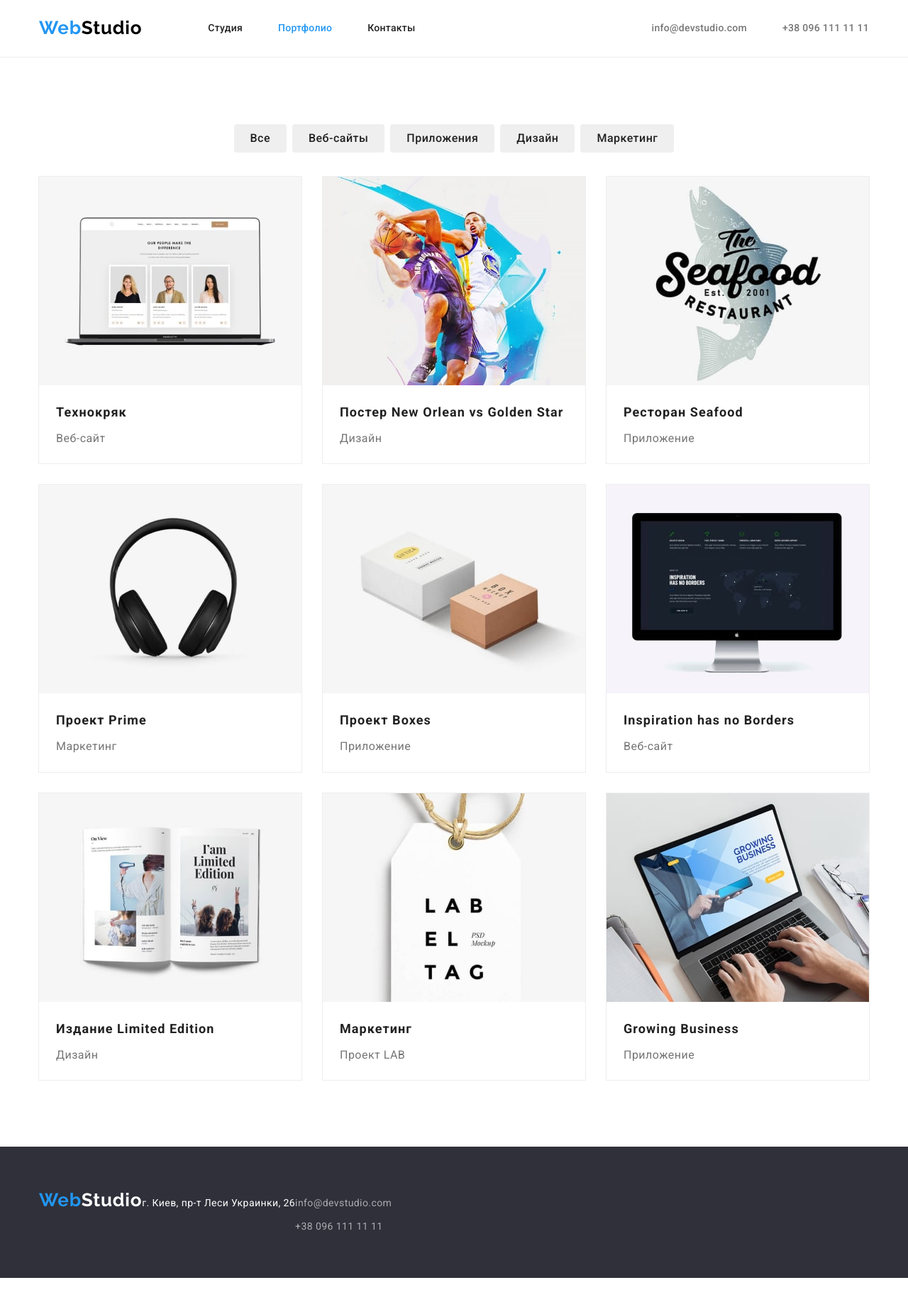
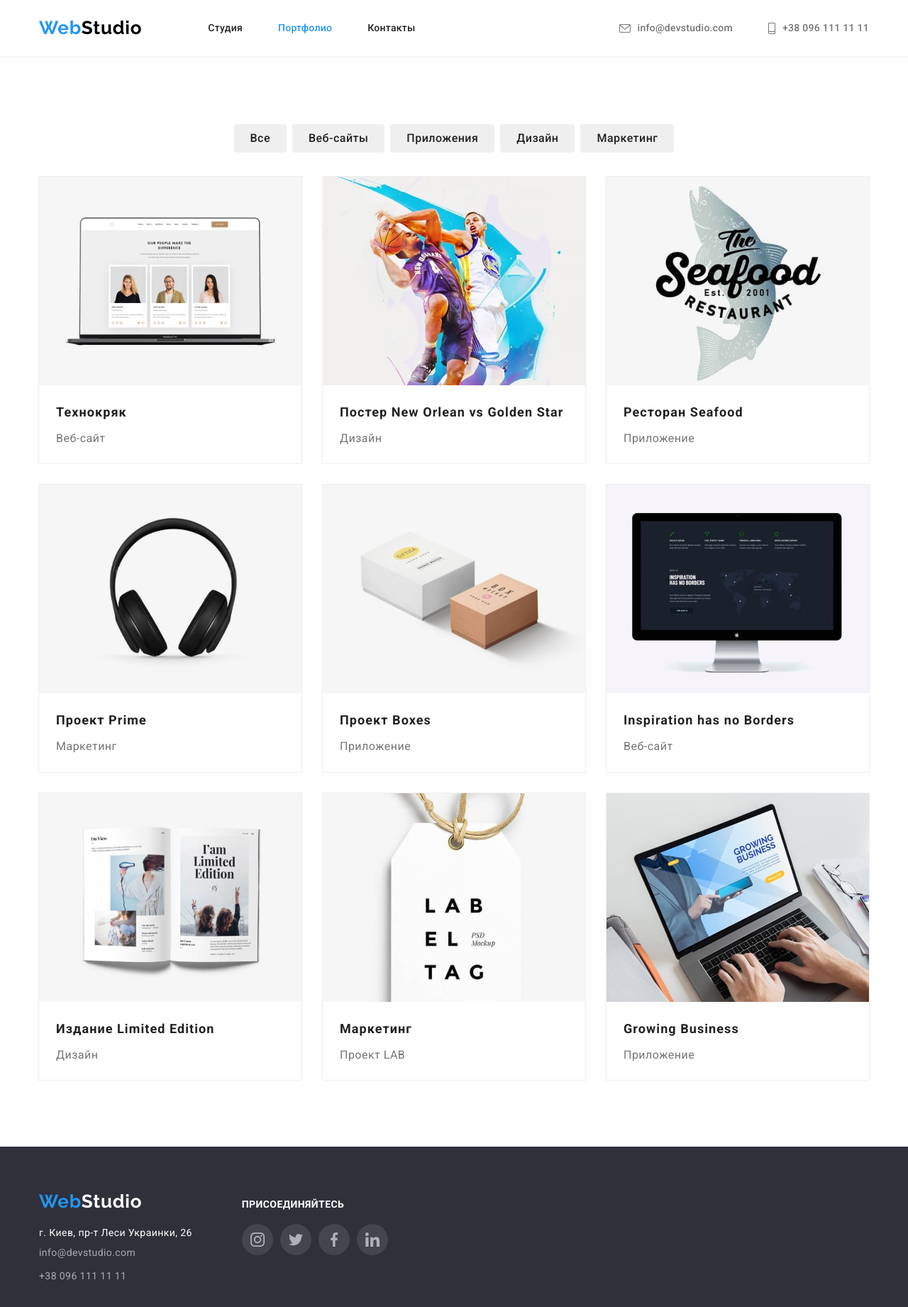
Before and after one commit to Tata-f/goit-markup-hw-04, a plain HTML site: page portfolio.html in a window 1280 px wide. Shown: the whole page at 71% size. Before the commit the page ends 1801 px from the top, so only its background shows below. Drawn offline with nearby package versions, Linux system fonts and the light colour scheme.

Commit message:
Update portfolio.html

```diff
--- a/portfolio.html
+++ b/portfolio.html
@@ -29,8 +29,21 @@
             </nav>
 
             <ul class="contacts list">
-                <li><a href="mailto:info@devstudio.com">info@devstudio.com</a></li>
-                <li><a href="tel:+380961111111">+38 096 111 11 11</a></li>
+                <li>
+                    <a href="mailto:info@devstudio.com">info@devstudio.com
+                        <svg class="icon" width="16", height="12">
+                            <use href="./images/sprite.svg#icon-envelope"></use>
+                        </svg>
+                    </a>
+                </li>
+
+                <li>
+                    <a href="tel:+380961111111">+38 096 111 11 11
+                        <svg class="icon" width="10", height="16">
+                            <use href="./images/sprite.svg#icon-phone"></use>
+                        </svg>
+                    </a>
+                </li>
             </ul>
         </div>
     </header>
@@ -51,7 +64,7 @@
 
                 <ul class="cards list">
                     <li>
-                        <a href="#">
+                        <a href="#" class="portfolio-cards-link">
                             <img src="./images/Технокряк.jpg" alt="Веб-сайт Технокряк" width="370" height="294">
                             <div class="gallery">
                                 <h2>Технокряк</h2>
@@ -61,7 +74,7 @@
                     </li>
 
                     <li>
-                        <a href="#">
+                        <a href="#" class="portfolio-cards-link">
                             <img src="./images/Постер.jpg" alt="Постер New Orlean vs Golden Star" width="370" height="294">
                             <div class="gallery">
                                 <h2>Постер New Orlean vs Golden Star</h2>
@@ -71,7 +84,7 @@
                     </li>
 
                     <li>
-                        <a href="#">
+                        <a href="#" class="portfolio-cards-link">
                             <img src="./images/Ресторан.jpg" alt="Ресторан Seafood" width="370" height="294">
                             <div class="gallery">
                                 <h2>Ресторан Seafood</h2>
@@ -81,7 +94,7 @@
                     </li>
 
                     <li>
-                        <a href="#">
+                        <a href="#" class="portfolio-cards-link">
                             <img src="./images/Prime.jpg" alt="Проект Prime" width="370" height="294">
                             <div class="gallery">
                                 <h2>Проект Prime</h2>
@@ -91,7 +104,7 @@
                     </li>
 
                     <li>
-                        <a href="#">
+                        <a href="#" class="portfolio-cards-link">
                             <img src="./images/Boxes.jpg" alt="Проект Boxes" width="370" height="294">
                             <div class="gallery">
                                 <h2>Проект Boxes</h2>
@@ -101,7 +114,7 @@
                     </li>
 
                     <li>
-                        <a href="#">
+                        <a href="#" class="portfolio-cards-link">
                             <img src="./images/Inspiration_has_no_Borders.jpg" alt="Inspiration has no Borders" width="370"
                                 height="294">
                                 <div class="gallery">
@@ -112,7 +125,7 @@
                     </li>
 
                     <li>
-                        <a href="#">
+                        <a href="#" class="portfolio-cards-link">
                             <img src="./images/Издание.jpg" alt="Издание Limited Edition" width="370" height="294">
                             <div class="gallery">
                                 <h2>Издание Limited Edition</h2>
@@ -122,7 +135,7 @@
                     </li>
 
                     <li>
-                        <a href="#">
+                        <a href="#" class="portfolio-cards-link">
                             <img src="./images/Lab.jpg" alt="Проект LAB" width="370" height="294">
                             <div class="gallery">
                                 <h2>Маркетинг</h2>
@@ -132,7 +145,7 @@
                     </li>
 
                     <li>
-                        <a href="#">
+                        <a href="#" class="portfolio-cards-link">
                             <img src="./images/Growing_Business.jpg" alt="Growing Business" width="370" height="294">
                             <div class="gallery">
                                 <h2>Growing Business</h2>
@@ -149,6 +162,8 @@
 <!--Футер-->
 <footer class="footer">
     <div class="container">
+
+        <div class="footer-left">
             <a href="#" class="logo"><span class="logo-web">Web</span><span class="logo-studio">Studio</span></a>
 
             <address>г. Киев, пр-т Леси Украинки, 26</address>
@@ -159,8 +174,46 @@
             </ul>
         </div>
 
+        <div class="footer-right">
+            <h3 class="title">Присоединяйтесь</h3>
+            <ul class="icons-networks list">
+                <li>
+                    <a href="#" class="networks-link footer-link-bgc">
+                        <svg width="20" height="20">
+                            <use href="./images/sprite.svg#icon-instagram"></use>
+                        </svg>
+                    </a>
+                </li>
+
+                <li>
+                    <a href="#" class="networks-link footer-link-bgc">
+                        <svg width="20" height="20">
+                            <use href="./images/sprite.svg#icon-twitter"></use>
+                        </svg>
+                    </a>
+                </li>
+
+                <li>
+                    <a href="#" class="networks-link footer-link-bgc">
+                        <svg width="20" height="20">
+                            <use href="./images/sprite.svg#icon-facebook"></use>
+                        </svg>
+                    </a>
+                </li>
+
+                <li>
+                    <a href="#" class="networks-link footer-link-bgc">
+                        <svg width="20" height="20">
+                            <use href="./images/sprite.svg#icon-linkedin"></use>
+                        </svg>
+                    </a>
+                </li>
+            </ul>
+
+        </div>
+
+    </div>
 </footer>
-
 </body>
 
 </html>
```
Lines whose indentation alone changed are shown as unchanged.
